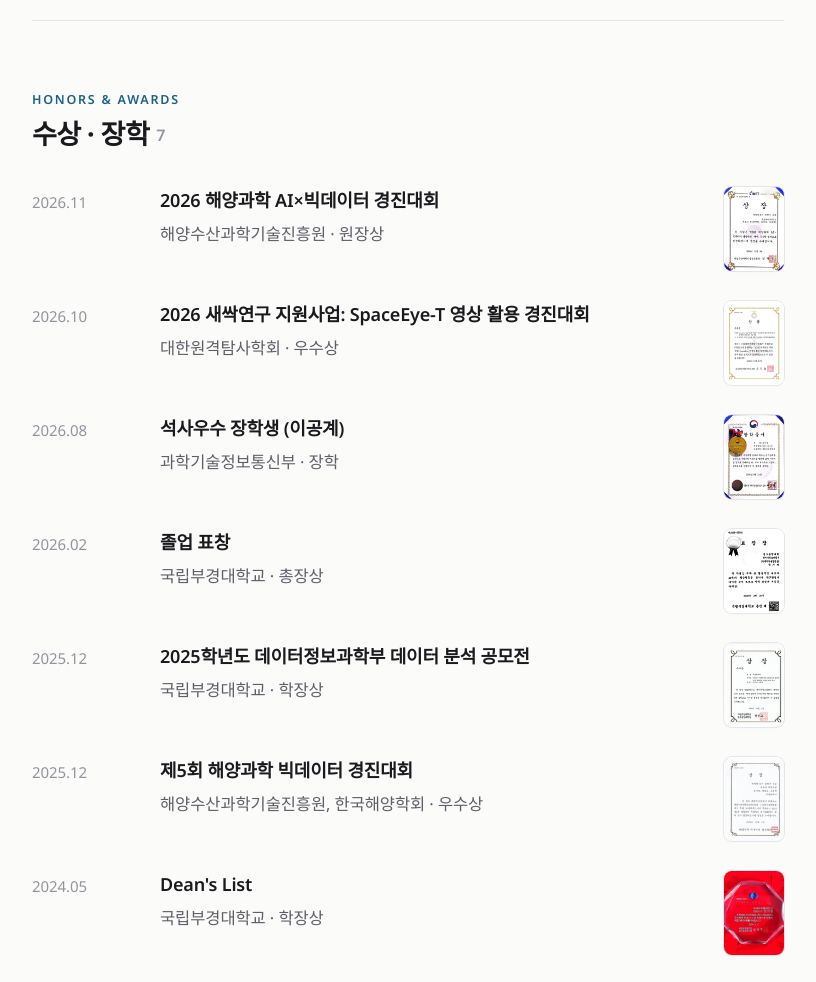
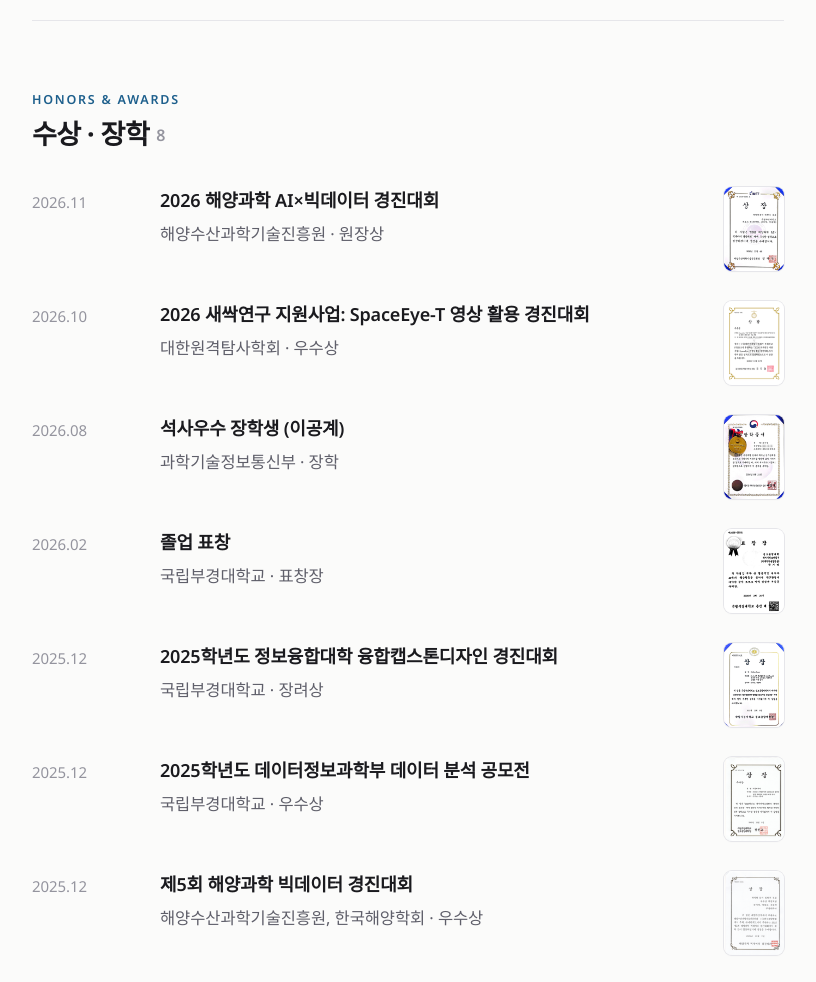
Before and after one commit to ki-yeong/ki-yeong.github.io, a plain HTML site: page index.html in a window 1280 px wide. Shown: the part 2460-3442 px from the top of the page, without its empty margins (416-1232 px from the left). Drawn offline with Linux system fonts and the light colour scheme.

Commit message:
수상 항목 수정, 융합캡스톤디자인 경진대회 장려상 추가
- 졸업 표창: 총장상 → 표창장
- 데이터 분석 공모전: 학장상 → 우수상
- 2025.12 정보융합대학 융합캡스톤디자인 경진대회 장려상 (상장 이미지 포함)

Co-Authored-By: Claude Opus 5.5 <noreply@anthropic.com>

```diff
--- a/index.html
+++ b/index.html
@@ -379,7 +379,7 @@
 
     <section id="awards">
       <span class="eyebrow">Honors &amp; Awards</span>
-      <h2>수상 · 장학<span class="count">7</span></h2>
+      <h2>수상 · 장학<span class="count">8</span></h2>
 
       <article class="entry has-cert">
         <time class="when">2026.11</time>
@@ -415,7 +415,7 @@
         <time class="when">2026.02</time>
         <div class="what">
           <p class="title">졸업 표창</p>
-          <p class="venue">국립부경대학교 · 총장상</p>
+          <p class="venue">국립부경대학교 · 표창장</p>
         </div>
         <button class="cert" type="button" data-full="assets/certificates/2026-02-20_국립부경대학교_총장표창장.png">
           <img src="assets/certificates/thumbs/2026-02-20_국립부경대학교_총장표창장.png" alt="국립부경대학교 총장 표창장" loading="lazy">
@@ -424,8 +424,18 @@
       <article class="entry has-cert">
         <time class="when">2025.12</time>
         <div class="what">
+          <p class="title">2025학년도 정보융합대학 융합캡스톤디자인 경진대회</p>
+          <p class="venue">국립부경대학교 · 장려상</p>
+        </div>
+        <button class="cert" type="button" data-full="assets/certificates/2025-12-08_정보융합대학_융합캡스톤디자인경진대회_장려상.png">
+          <img src="assets/certificates/thumbs/2025-12-08_정보융합대학_융합캡스톤디자인경진대회_장려상.png" alt="융합캡스톤디자인 경진대회 장려상 상장" loading="lazy">
+        </button>
+      </article>
+      <article class="entry has-cert">
+        <time class="when">2025.12</time>
+        <div class="what">
           <p class="title">2025학년도 데이터정보과학부 데이터 분석 공모전</p>
-          <p class="venue">국립부경대학교 · 학장상</p>
+          <p class="venue">국립부경대학교 · 우수상</p>
         </div>
         <button class="cert" type="button" data-full="assets/certificates/2025-12-05_데이터정보과학부_데이터분석공모전_우수상.png">
           <img src="assets/certificates/thumbs/2025-12-05_데이터정보과학부_데이터분석공모전_우수상.png" alt="데이터 분석 공모전 우수상 상장" loading="lazy">
```
Also changed, not shown: assets/certificates/2025-12-08_정보융합대학_융합캡스톤디자인경진대회_장려상.png (added), assets/certificates/thumbs/2025-12-08_정보융합대학_융합캡스톤디자인경진대회_장려상.png (added).
